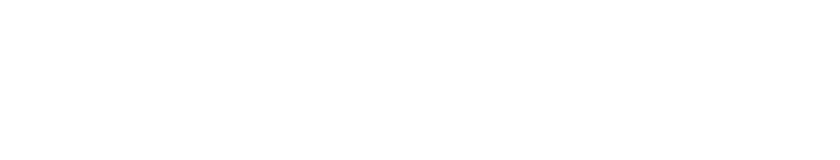
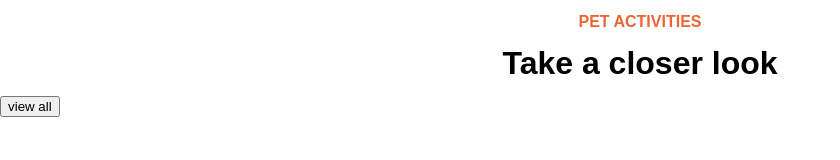
Before and after one commit to Killuina/202301-w1ch4-cristina-jimenez, a website built with Parcel: page src/index.html in a window 1280 px wide. Shown: the whole page, without its empty margins (0-840 px from the left). Built offline with nearby package versions, Linux system fonts and the light colour scheme; files whose address does not match are found by name.

Commit message:
Add top section html and css on index.html and style.css, set body defult css properties

```diff
--- a/src/index.html
+++ b/src/index.html
@@ -11,6 +11,14 @@
 </head>
 
 <body>
+  <section class="top-section">
+    <h1 class="top-section__title">pet activities</h1>
+    <span class="top-section__description">Take a closer look</span>
+  </section>
+
+  <div><button>view all</button></div>
+
+
 
 </body>
 
--- a/src/style.css
+++ b/src/style.css
@@ -1,5 +1,4 @@
 @import url(/node_modules/@fontsource/nunito/400.css);
-@import url(/node_modules/@fontsource/nunito/800.css);
 
 :root {
   --color-main: #ed6436;
@@ -7,7 +6,9 @@
 
   --typography-main: "Nunito", sans-serif;
   --typography-weight: 800;
-  --text-size: 0.938rem;
+  --text-size: 2rem;
+  --text-uppercase: uppercase;
+  --typography-main-color: #ffff;
 
   --block-padding-horizontal: 6.25rem;
 }
@@ -17,3 +18,27 @@
 ::after {
   box-sizing: border-box;
 }
+
+body {
+  margin: 0;
+  min-height: 100vh;
+  background-color: var(--background-color-main);
+  font-family: var(--typography-main);
+  font-size: var(--text-size);
+}
+
+.top-section {
+  display: flex;
+  flex-direction: column;
+  align-items: center;
+}
+
+.top-section__title {
+  text-transform: var(--text-uppercase);
+  color: #ed6436;
+  font-size: 1rem;
+}
+
+.top-section__description {
+  font-weight: var(--typography-weight);
+}
```
